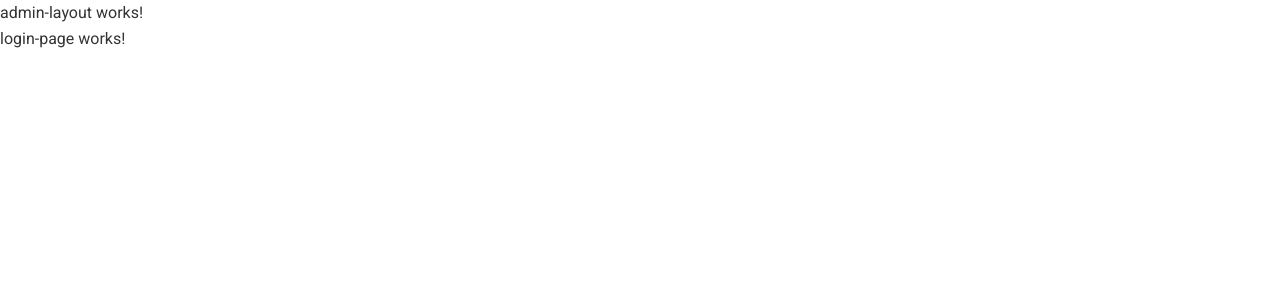
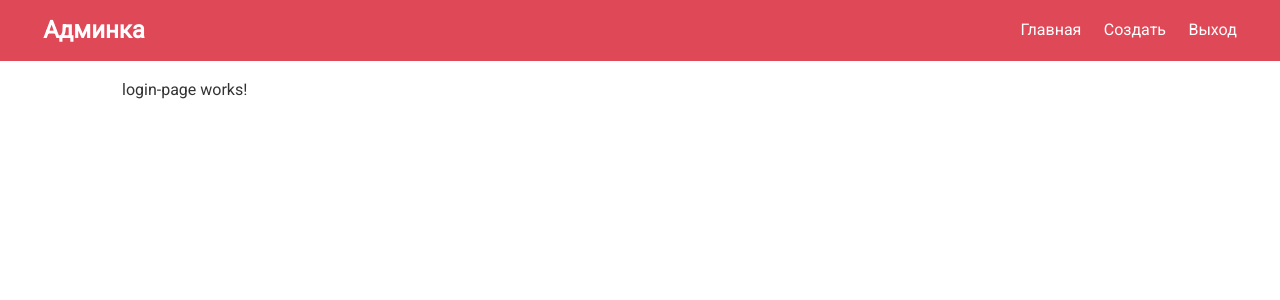
Before and after one commit to mirzaevra/angular-blog, an Angular app: page /admin/login in a window 1280 px wide. Shown: the top 300 px of the page. Built offline with nearby package versions, Linux system fonts and the light colour scheme.

Commit message:
Созадние страниц 6.

```diff
--- a/src/app/admin/shared/components/admin-layout/admin-layout.component.html
+++ b/src/app/admin/shared/components/admin-layout/admin-layout.component.html
@@ -1,2 +1,20 @@
-<p>admin-layout works!</p>
-<router-outlet></router-outlet>
+<nav class="navbar bg-primary">
+  <h1>
+    <a routerLink="/">Aдминка</a>
+  </h1>
+
+  <ul>
+    <li routerLinkActive="active">
+      <a [routerLink]="['/admin', 'dashboard']">Главная</a>
+    </li>
+    <li routerLinkActive="active">
+      <a [routerLink]="['/admin', 'create']">Создать</a>
+    </li>
+    <li>
+      <a href="#" (click)="logout($event)">Выход</a>
+    </li>
+  </ul>
+</nav>
+<div class="container">
+  <router-outlet></router-outlet>
+</div>
--- a/src/app/admin/shared/components/admin-layout/admin-layout.component.ts
+++ b/src/app/admin/shared/components/admin-layout/admin-layout.component.ts
@@ -1,4 +1,5 @@
 import { Component, OnInit } from '@angular/core';
+import {Router} from "@angular/router";
 
 @Component({
   selector: 'app-admin-layout',
@@ -7,9 +8,14 @@ import { Component, OnInit } from '@angular/core';
 })
 export class AdminLayoutComponent implements OnInit {
 
-  constructor() { }
+  constructor(private router:Router) { }
 
   ngOnInit(): void {
   }
 
+  logout(event: Event) {
+    event.preventDefault()
+    this.router.navigate(['/admin', 'login'])
+  }
+
 }
--- a/src/styles.scss
+++ b/src/styles.scss
@@ -260,7 +260,7 @@ table th {
 
 .navbar {
   display: flex;
-  justify-content: center;
+  justify-content: space-between;
   align-items: center;
   padding: 0.7rem 2rem;
   z-index: 1;
```
